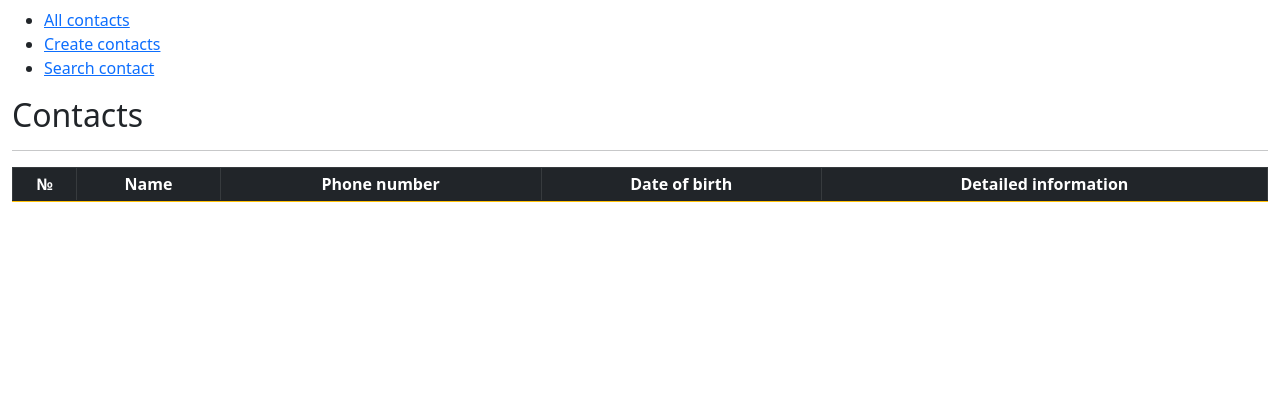
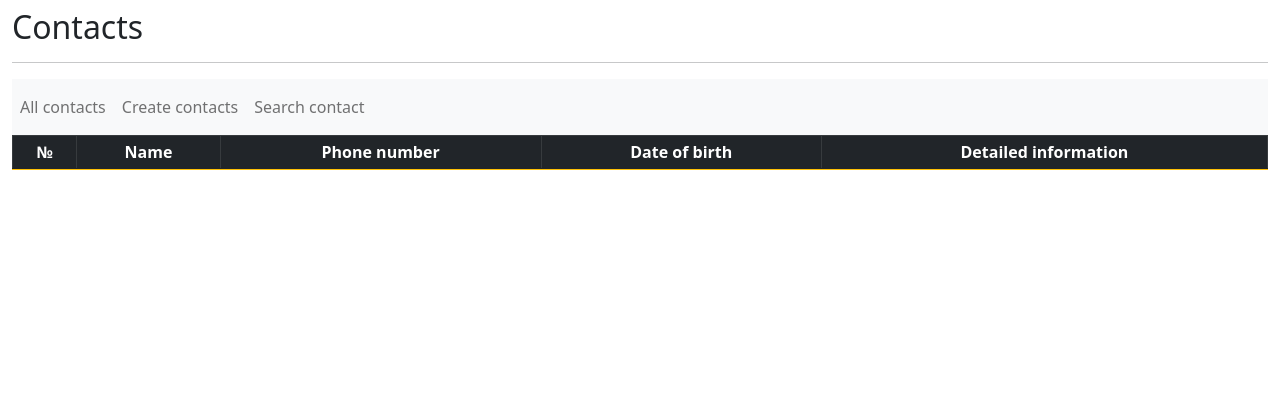
Before and after one commit to hillel-i-python-pro-i-2022-08-26/homework__django__bordovoy_yaroslav, a Django app: page /contacts/ in a window 1280 px wide. Shown: the part 48-449 px from the top of the page. Run offline with Django 4.2, Linux system fonts and the light colour scheme; data that the repository does not hold is empty.

Commit message:
Add navbar

```diff
--- a/apps/templates/templates_for__contacts_db/base_content.html
+++ b/apps/templates/templates_for__contacts_db/base_content.html
@@ -2,10 +2,11 @@
 
 {% block content %}
 
-    {% include 'templates_for__contacts_db/helpers/custom_navigation.html' %}
+
 
     <div>
     <h2>Contacts</h2><hr>
+        {% include 'templates_for__contacts_db/helpers/custom_navigation.html' %}
         <table border="1" class="table table-striped table-hover table-bordered border-warning table-sm">
             <thead class="table-dark">
                 <tr>
--- a/apps/templates/templates_for__contacts_db/helpers/custom_navigation.html
+++ b/apps/templates/templates_for__contacts_db/helpers/custom_navigation.html
@@ -1,5 +1,15 @@
-<ul>
-    <li><a href="{% url 'contacts_db:index' %}">All contacts</a></li>
-    <li><a href="{% url 'contacts_db:create_contact' %}">Create contacts</a></li>
-    <li><a href="{% url 'contacts_db:search_contact' %}">Search contact</a></li>
-</ul>
+<nav class="navbar navbar-expand-lg bg-light">
+    <div class="collapse navbar-collapse">
+        <ul class="navbar-nav">
+            <li class="nav-item">
+                <a class="nav-link" href="{% url 'contacts_db:index' %}">All contacts</a>
+            </li>
+            <li class="nav-item">
+                <a class="nav-link" href="{% url 'contacts_db:create_contact' %}">Create contacts</a>
+            </li>
+            <li class="nav-item">
+                <a class="nav-link" href="{% url 'contacts_db:search_contact' %}">Search contact</a>
+            </li>
+        </ul>
+    </div>
+</nav>
```
